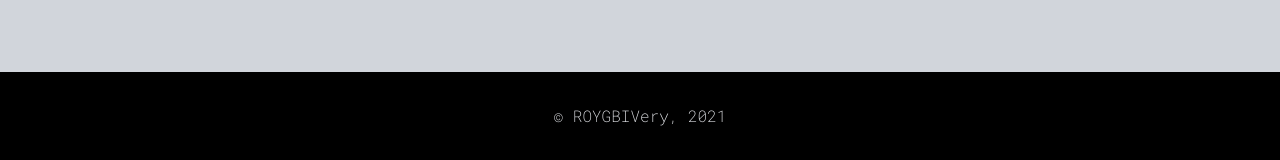
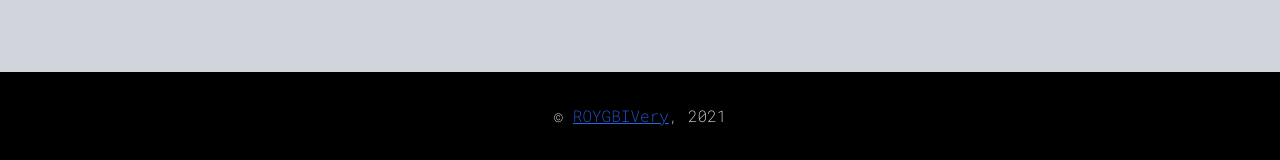
Before and after one commit to mfonism/django-inqueerstigate, a Django app: page /result/error/no-face-found in a window 1280 px wide. Shown: the part 640-800 px from the top of the page. Run offline with Django 3.2, Linux system fonts and the light colour scheme; parts of the project's set-up code (start-up, migrations or seed data) failed here and were passed over; some libraries are stand-ins or nearby versions.

Commit message:
Style link in footer

```diff
--- a/templates/site_base.html
+++ b/templates/site_base.html
@@ -32,7 +32,7 @@
 
         {% block footer %}
         <footer class="bg-black text-gray-200 mt-auto text-center p-8">
-            <div class="container mx-auto">&copy; <a href="https://roygbivery.com/">ROYGBIVery</a>, 2021</div>
+            <div class="container mx-auto">&copy; <a href="https://roygbivery.com/" class="underline text-blue-600 hover:text-blue-800 visited:text-purple-600">ROYGBIVery</a>, 2021</div>
         </footer>
         {% endblock %}
 
```
